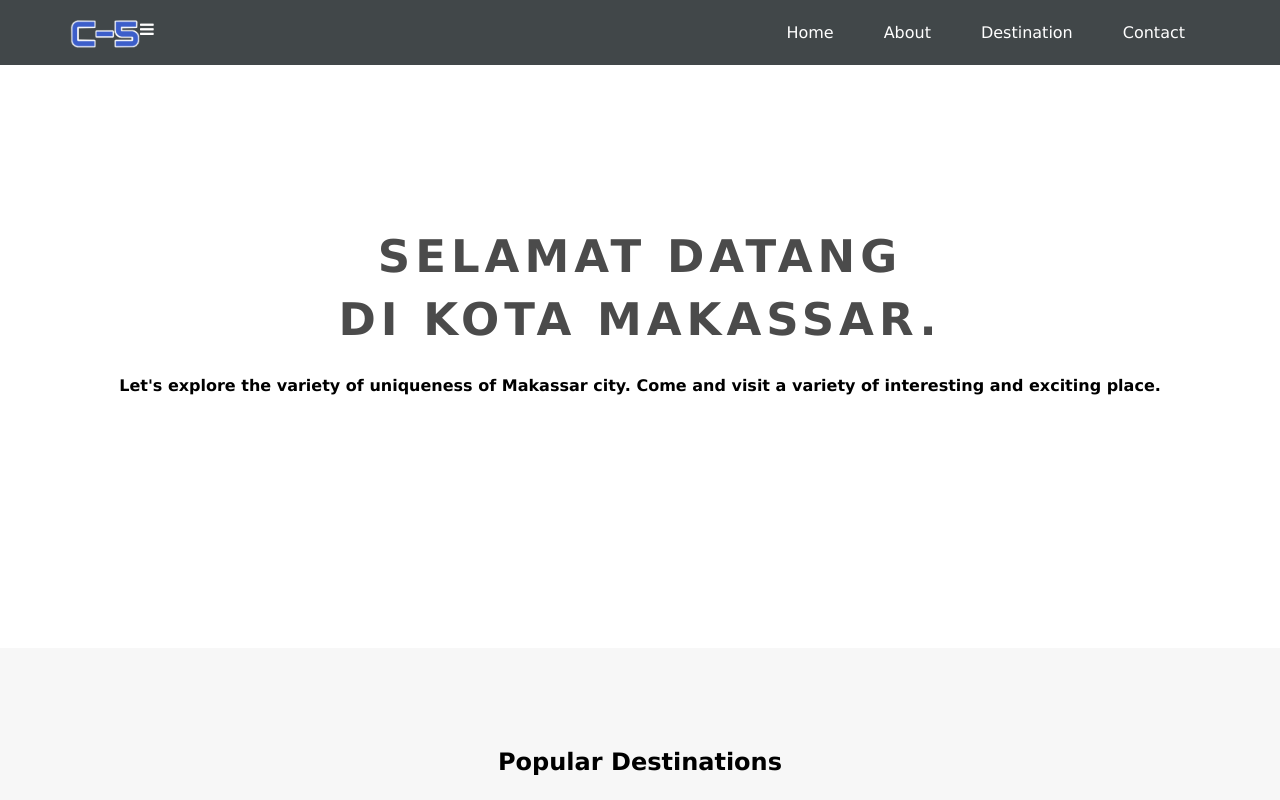
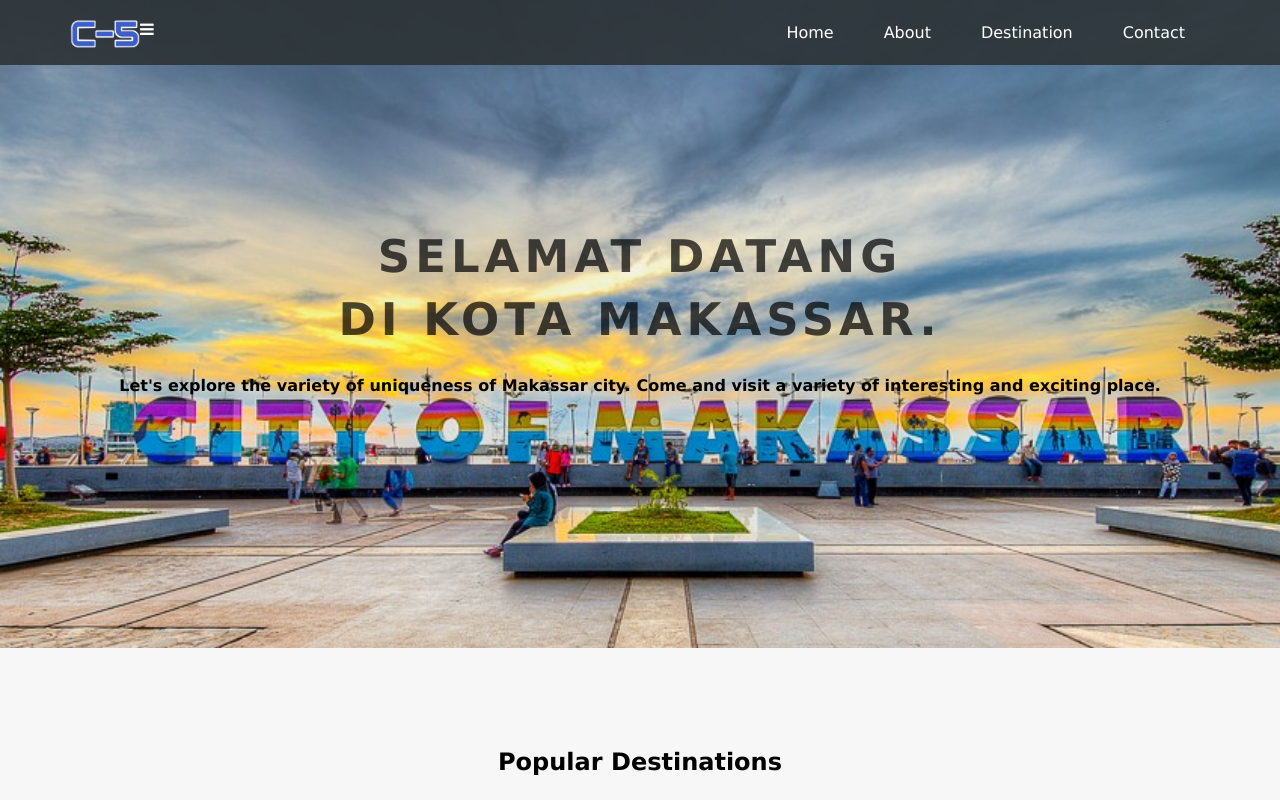
Before and after one commit to donasaputra/Makassar, a plain HTML site: page index.html in a window 1280 px wide. Shown: the top 800 px of the page. Drawn offline with Linux system fonts and the light colour scheme.

Commit message:
Update stylesheet.css

```diff
--- a/stylesheet.css
+++ b/stylesheet.css
@@ -26,7 +26,7 @@ a {
 
 .top-wrapper {
   padding: 250px  0;
-  background-image: url(images/com.jpg);
+  background-image: url("com.jpg");
   background-position: 50% 0;
   background-size: cover;
   color: black;
```
